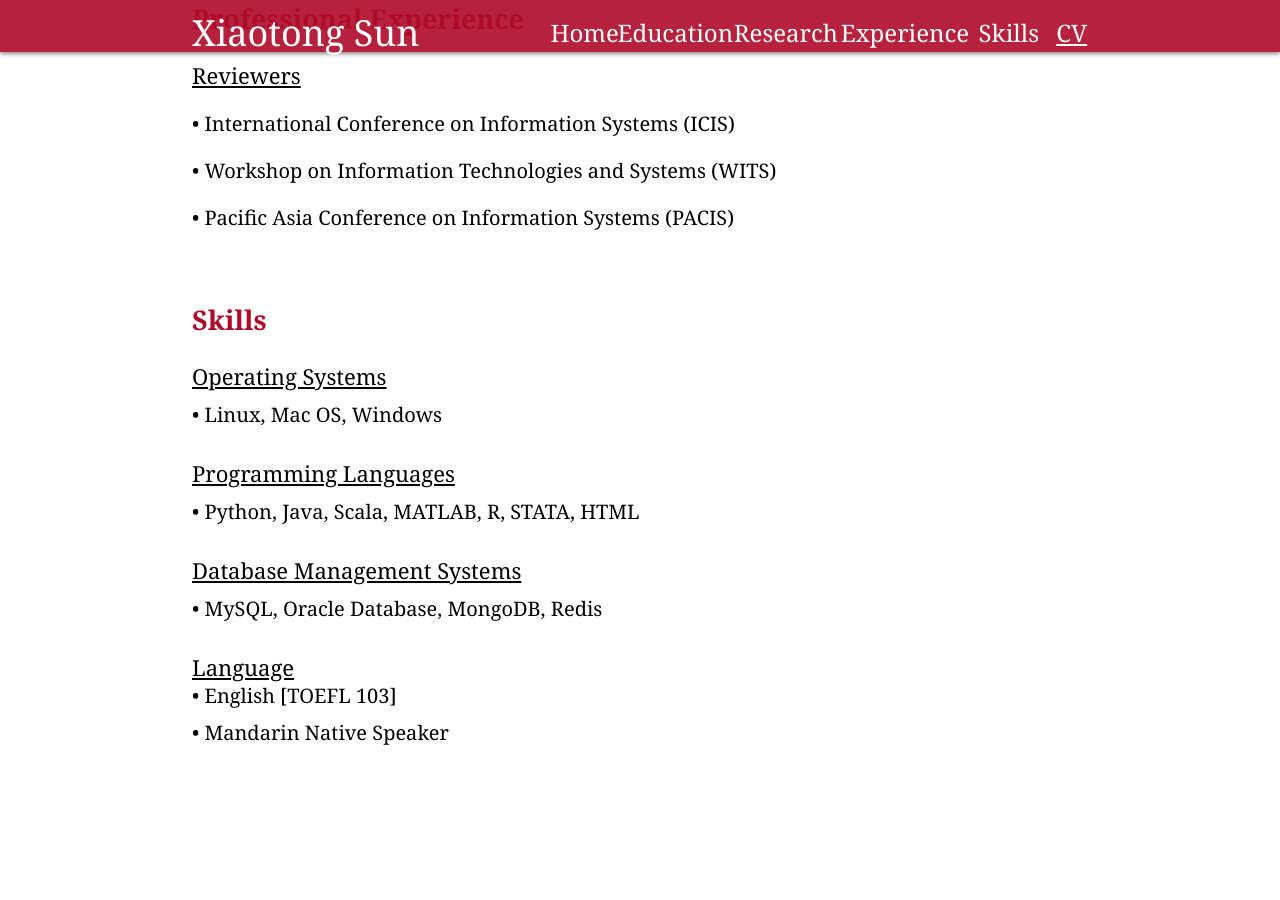
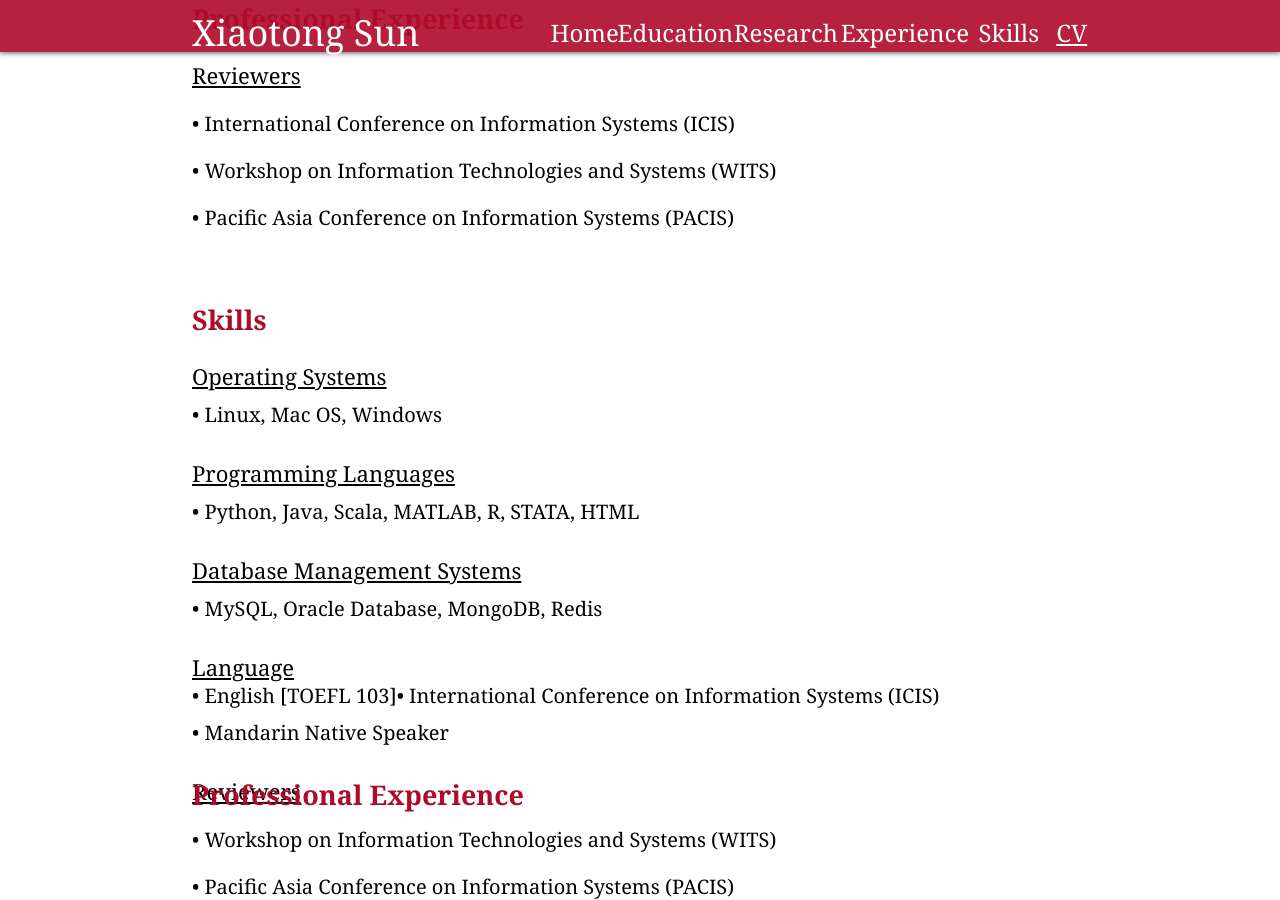
Before and after one commit to carolxiaotongsun/carolxiaotongsun.github.io, a Jekyll site: the page index.html, which Jekyll copies as it is, in a window 1280 px wide and 900 px high, scrolled down 2055 px. Built offline with Jekyll 4.4.1, drawn with Linux system fonts in a browser that asks for light colours; before the commit the page ends 2831 px from its top, so only the background shows below that.

Commit message:
Update index.html

```diff
--- a/index.html
+++ b/index.html
@@ -172,6 +172,17 @@
             <p class = "skillDetail" style="font-size:20px;float:left">•  Mandarin Native Speaker</p>
         </div>
     </div>
+    <div id = "PROFEXPERIENCE_PART" class = "profExperienceSection">
+        <div style="height:40px;width:100%">
+            <h style="font-size:27px;color: #ae0b2a"><Strong>Professional Experience</Strong></h>
+        </div>
+        <div style="width:100%;text-align:left;padding:0">
+            <p style="display:block;width:100%;font-size:22px;float:left;margin-bottom:20px"><u>Reviewers</u></p>
+            <p class = "pubDetail">•    International Conference on Information Systems (ICIS)</p>
+            <p class = "pubDetail">•    Workshop on Information Technologies and Systems (WITS)</p>
+            <p class = "pubDetail">•    Pacific Asia Conference on Information Systems (PACIS)</p>
+        </div>
+    </div>
 </body>
 
 </html>
```
